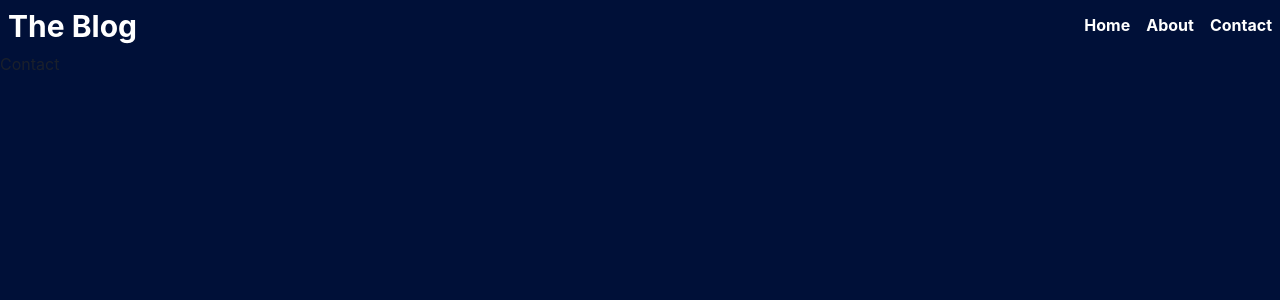
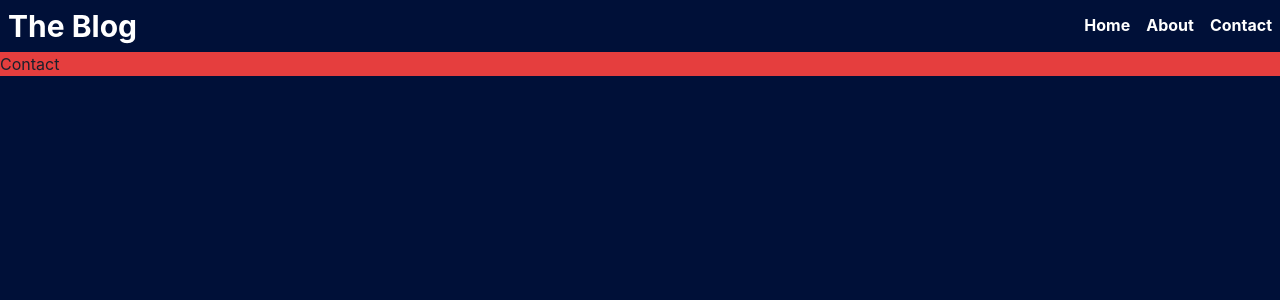
Before and after one commit to stewar-sofka/frontend-blog, a React (Vite) app: page /contact in a window 1280 px wide. Shown: the top 300 px of the page. Built offline with nearby package versions, Linux system fonts and the light colour scheme.

Commit message:
chore: :lipstick: Change bg color

```diff
--- a/src/pages/About.tsx
+++ b/src/pages/About.tsx
@@ -1,6 +1,7 @@
+import { Box } from '@chakra-ui/react'
 
 export const About = (): JSX.Element => {
   return (
-    <div>About</div>
+    <Box bgColor='red.500'>About</Box>
   )
 }
--- a/src/pages/Contact.tsx
+++ b/src/pages/Contact.tsx
@@ -1,6 +1,7 @@
+import { Box } from '@chakra-ui/react'
 
 export const Contact = (): JSX.Element => {
   return (
-    <div>Contact</div>
+    <Box bgColor='red.500'>Contact</Box>
   )
 }
```
